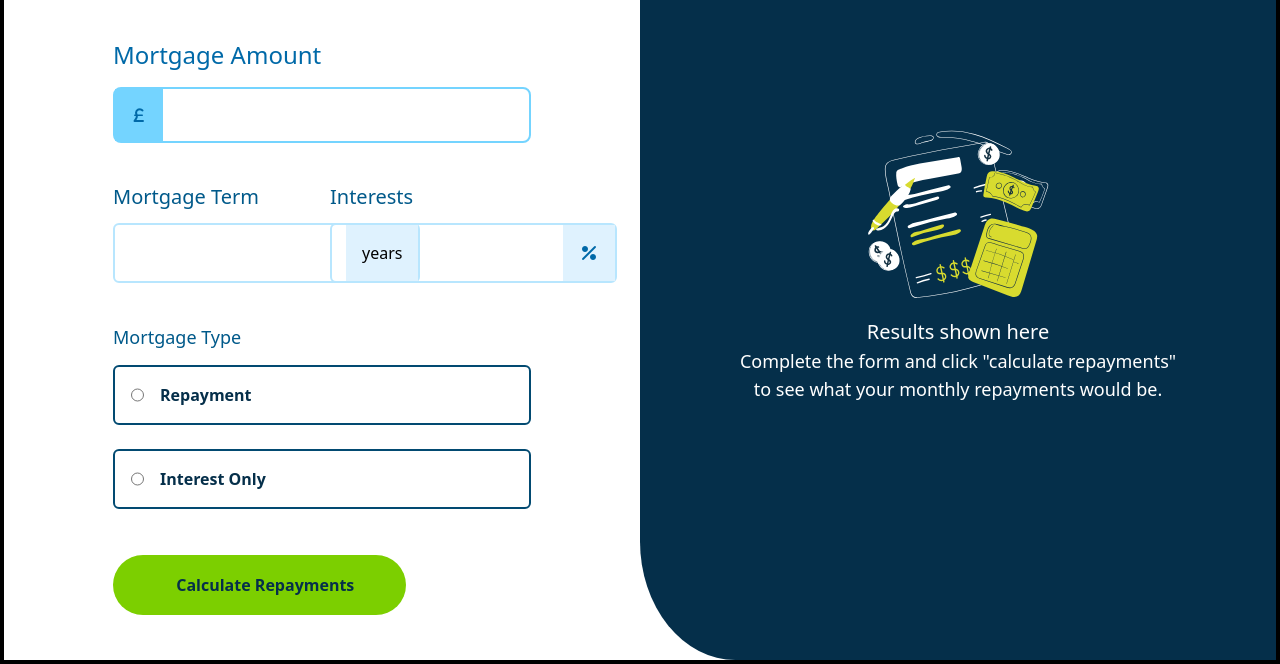
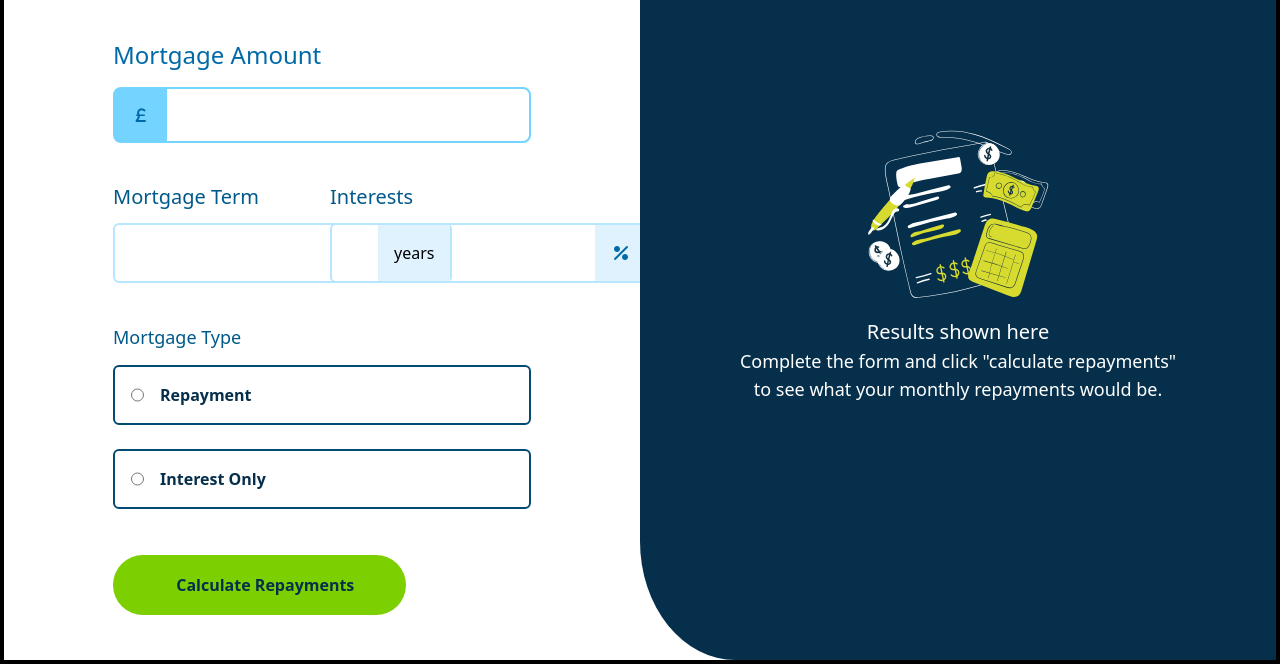
Before and after one commit to Exalteddan/mortgage-calculator, a website: page src/index.html in a window 1280 px wide. Shown: the part 136-800 px from the top of the page. Drawn offline with Linux system fonts and the light colour scheme.

Commit message:
input fixes rechecked

```diff
--- a/src/index.html
+++ b/src/index.html
@@ -27,7 +27,7 @@
           </header>
 
           <div class="space-y-10">
-            <section class="amount flex flex-col gap-4">
+            <section class="flex flex-col space-y-4">
               <label for="Mortgage Amount" class="text-2xl text-sky-700"
                 >Mortgage Amount</label
               >
@@ -35,12 +35,13 @@
                 class="flex flex-row items-center gap-2 border-2 border-sky-300 rounded-lg h-14"
               >
                 <div
-                  class="flex items-center justify-center w-12 h-full bg-sky-300"
+                  class="flex items-center justify-center p-4 h-full bg-sky-300"
                 >
                   <i class="fa-solid fa-sterling-sign text-sky-700"></i>
                 </div>
-
-                <input type="" class="border-0 outline-0" />
+                <div class="">
+                  <input type="text" class="w-[35rem] outline-0 border-0" />
+                </div>
               </div>
             </section>
 
@@ -51,7 +52,10 @@
                     >Mortgage Term</label
                   >
                   <div class="border-2 border-sky-200 rounded-md flex mt-3">
-                    <input type="text" class="border-0 outline-0" />
+                    <input
+                      type="text"
+                      class="border-0 outline-0 mx-auto px-4"
+                    />
                     <div class="p-4 ml-auto h-full bg-sky-100">years</div>
                   </div>
                 </div>
@@ -61,7 +65,10 @@
                 <div class="">
                   <label for="" class="text-sky-800 text-xl">Interests</label>
                   <div class="border-2 border-sky-200 rounded-md flex mt-3">
-                    <input type="text" class="border-0 outline-0" />
+                    <input
+                      type="text"
+                      class="border-0 outline-0 mx-auto px-4"
+                    />
                     <div class="p-4 ml-auto h-full bg-sky-100">
                       <i class="fa-solid fa-percentage text-sky-700"></i>
                     </div>
```
Also changed, not shown: src/main.css.
